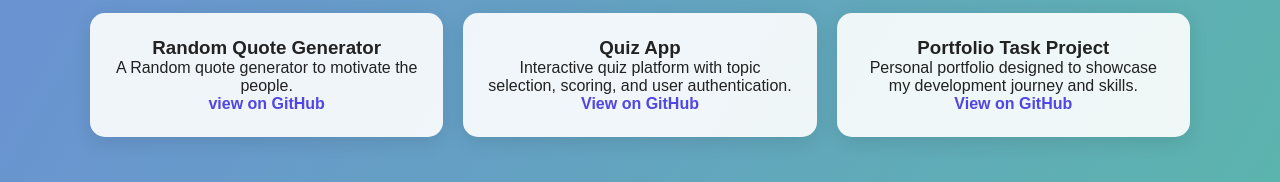
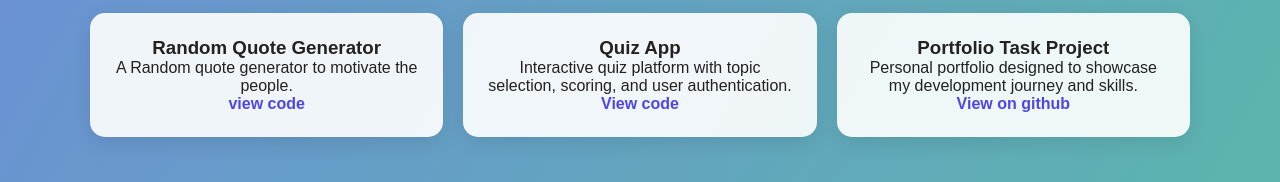
Before and after one commit to rajugula/CODSOFT, a plain HTML site: page index.html in a window 1280 px wide. Shown: the part 853-1035 px from the top of the page. Drawn offline with Linux system fonts and the light colour scheme.

Commit message:
Restore index.html content
Restored the original content of index.html after accidental removal.

```diff
--- a/index.html
+++ b/index.html
@@ -69,17 +69,17 @@
       <div class="project-card">
         <h3>Random Quote Generator</h3>
         <p>A Random quote generator to motivate the people.</p>
-        <a href="#" target="_blank">view on GitHub  </a>
+        <a href="#" target="_blank">view code </a>
       </div>
       <div class="project-card">
         <h3>Quiz App</h3>
         <p>Interactive quiz platform with topic selection, scoring, and user authentication.</p>
-        <a href="#" target="_blank">View on GitHub</a>
+        <a href="#" target="_blank">View code</a>
       </div>
       <div class="project-card">
         <h3>Portfolio Task Project</h3>
         <p>Personal portfolio designed to showcase my development journey and skills.</p>
-        <a href="#" target="_blank">View on GitHub</a>
+        <a href="#" target="_blank">View on github</a>
       </div>
     </div>
   </section>
```
